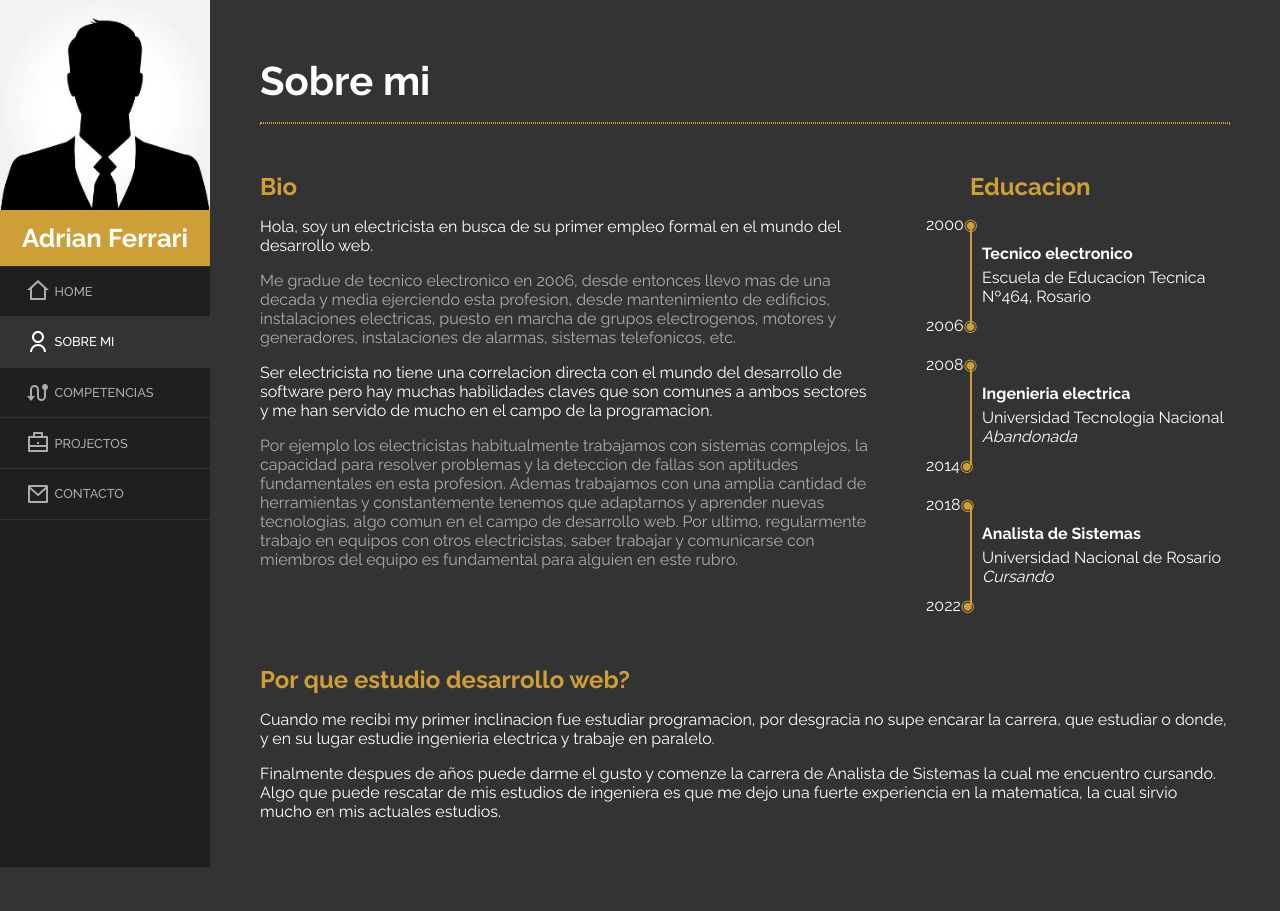
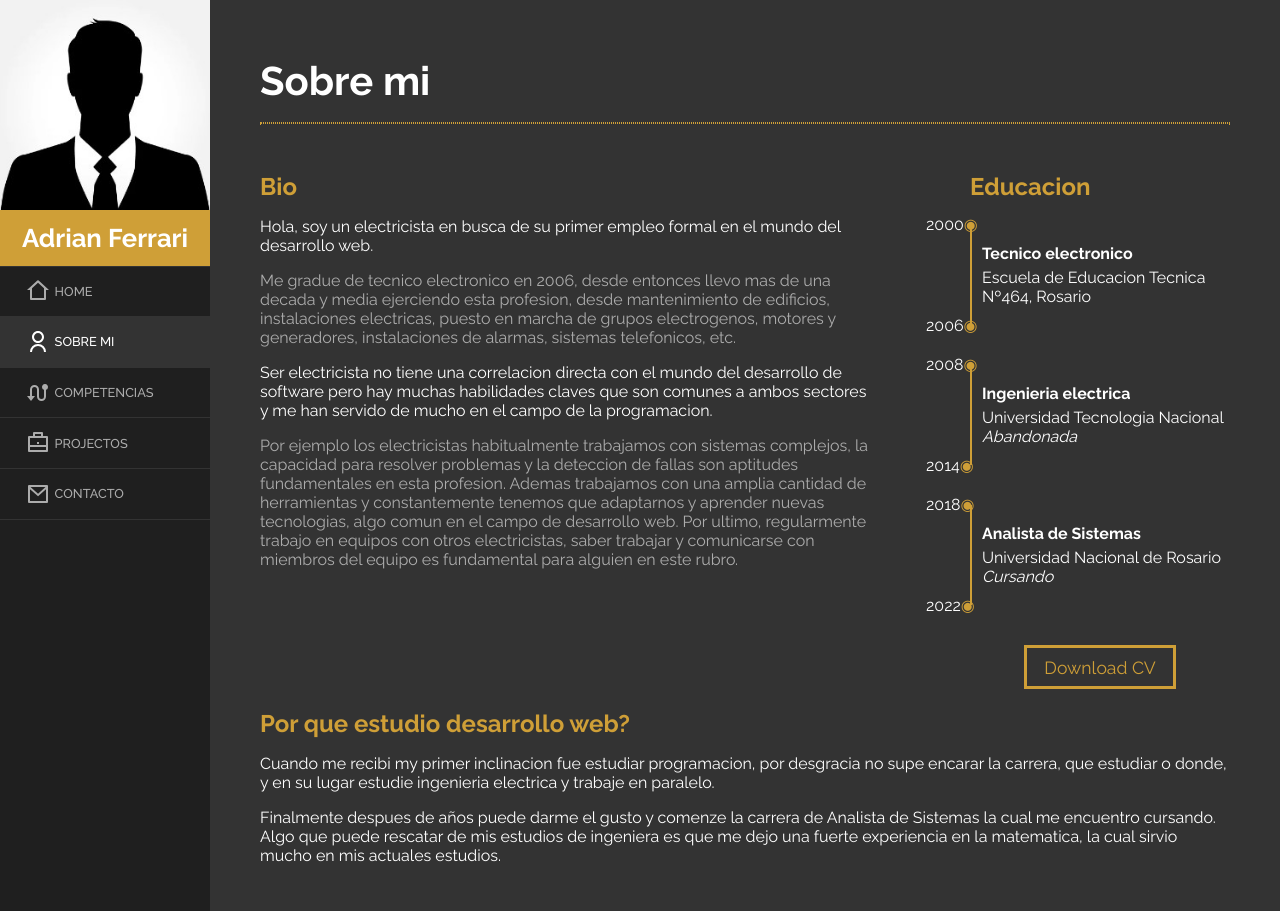
Before and after one commit to AdrianFerrari/adrian-ferrari-portafolio, a Next.js app: page /about in a window 1280 px wide. Before the commit the page ends 867 px from the top, so only its background shows below. Built offline with nearby package versions, Linux system fonts and the light colour scheme.

Commit message:
centered loading pages

```diff
--- a/app/(rutas)/about/about.module.css
+++ b/app/(rutas)/about/about.module.css
@@ -78,6 +78,44 @@
     color: var(--light2);
 }
 
+.download_cv_btn {
+    width: fit-content;
+    padding: .5em 1em;
+    text-align: center;
+    background-color: transparent;
+    color: var(--gold);
+    border: 3px solid var(--gold);
+    font-size: 1.1em;
+    cursor: pointer;
+    margin: 0 auto;
+    position: relative;
+    z-index: 1;
+    transition: background-color .3s, color .3s;
+}
+
+.download_cv_btn:before {
+    content: "";
+    position: absolute;
+    z-index: -1;
+    width: 0%;
+    height: 100%;
+    left: 0;
+    bottom: 0;
+    background-color: var(--gold);
+    transition: width .3s, ;
+}
+
+.download_cv_btn:hover {
+    color: var(--light) !important;
+}
+.download_cv_btn:hover:before {
+    width: 100%;
+}
+.download_cv_btn:active {
+    color: var(--light);
+    background-color: var(--gold);
+}
+
 @media(min-width:830px) {
     .about {
         grid-template-columns: 1fr 1fr 1fr;
--- a/app/(rutas)/about/page.jsx
+++ b/app/(rutas)/about/page.jsx
@@ -1,5 +1,11 @@
 import PageHead from "../components/PageHead";
 import style from "./about.module.css";
+
+async function getData() {
+    const res = await fetch('/api/getResume')
+    if(!res.ok) throw new Error('Failed to fetch data');
+    return res.json()
+}
 
 export default function About() {
     return (
@@ -89,6 +95,8 @@ export default function About() {
                         </div>
                         <div className={style.year_bottom}>2022</div>
                     </div>
+
+                    <a className={style.download_cv_btn} href="/adrian-ferrari-cv.pdf" download>Download CV</a>
                 </aside>
             </div>
         </main>
--- a/app/(rutas)/competencias/page.jsx
+++ b/app/(rutas)/competencias/page.jsx
@@ -13,7 +13,7 @@ async function getData(...args) {
 export default function Competencias() {
     const { data, error, isLoading } = useSWR('/api/competencias', getData);
     if (error) return <div>Failed to load</div>;
-    if (isLoading) return <div>Loading...</div>
+    if (isLoading) return <div className="loading-data-screen"><span>Loading...</span></div>
     const competenciasData = JSON.parse(data)
 
     const listaDesarrolloWeb = competenciasData.web.map((tecnologia) => {
--- a/app/(rutas)/contacto/contacto.module.css
+++ b/app/(rutas)/contacto/contacto.module.css
@@ -68,7 +68,6 @@
     grid-area: button;
     position: relative;
     z-index: 1;
-    /* transition: backgroundColor 0s 1s; */
     transition: background-color .3s, color .3s;
 }
 
--- a/app/(rutas)/proyectos/page.jsx
+++ b/app/(rutas)/proyectos/page.jsx
@@ -13,7 +13,7 @@ async function getData(...args) {
 export default function Proyectos() {
     const { data, error, isLoading } = useSWR('/api/projectosdata', getData);
     if (error) return <div>Failed to load</div>;
-    if (isLoading) return <div>Loading...</div>
+    if (isLoading) return <div className="loading-data-screen"><span>Loading...</span></div>
 
     const proyectsData = JSON.parse(data)
     const dataHTML = proyectsData.map((item, i) => {
--- a/app/globals.css
+++ b/app/globals.css
@@ -63,6 +63,18 @@ hr {
     width: 100%;
 }
 
+.loading-data-screen {
+    display: table;
+    width: 100%;
+    min-height: -webkit-calc(100vh - 200px);
+    min-height: calc(100vh - 200px);
+}
+.loading-data-screen span {
+    display: table-cell;
+    vertical-align: middle;
+    text-align: center;
+}
+
 @media(min-width:660px) {
     body {
         flex-direction: row;
@@ -72,4 +84,7 @@ hr {
         max-width: 1150px;
         margin: 0 auto;
     }
+    .loading-data-screen {
+        min-height: 100vh;
+    }
 }
```
Also changed, not shown: app/(rutas)/contacto/page.jsx (+0 -7 lines), app/(rutas)/loading.jsx (added, +9 -0 lines), app/(rutas)/loading.module.css (added, +53 -0 lines).
